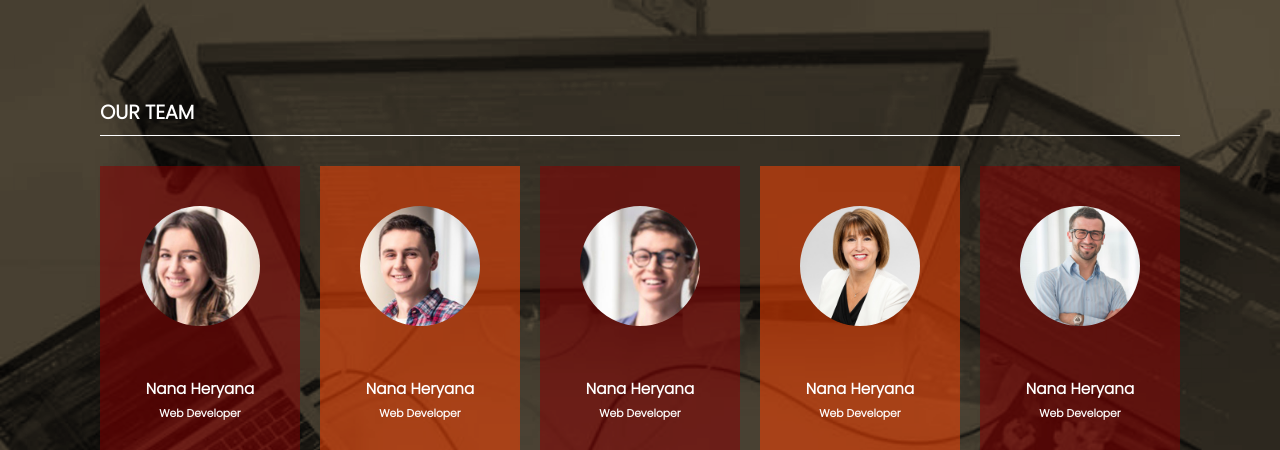
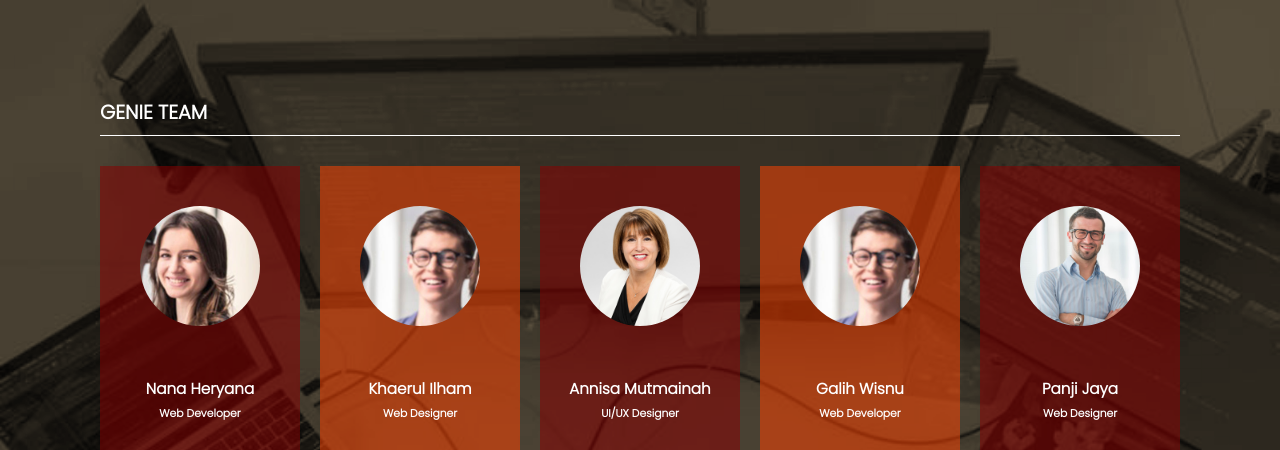
Before and after one commit to nahers24/progate, a plain HTML site: page index.html in a window 1280 px wide. Shown: the top 450 px of the page. Drawn offline with Linux system fonts and the light colour scheme.

Commit message:
Update index.html

```diff
--- a/index.html
+++ b/index.html
@@ -17,7 +17,7 @@
     <div class="teams">
         <div class="container">
             <div class="heading">
-                <h2>OUR TEAM</h2>
+                <h2>GENIE TEAM</h2>
             </div>
 
             <div class="team-list">
@@ -41,11 +41,11 @@
                 <div class="team">
                     <div class="card orange">
                         <div class="image">
-                            <img src="./images/team-2.jpg" alt="">
+                            <img src="./images/team-3.jpg" alt="">
                         </div>
                         <div class="name">
-                            <h3>Nana Heryana</h3>
-                            <h5>Web Developer</h5>
+                            <h3>Khaerul Ilham</h3>
+                            <h5>Web Designer</h5>
                         </div>
                         <div class="social-media">
                                 <a href=""><span class="fab fa-facebook"></span></a>
@@ -58,11 +58,11 @@
                 <div class="team">
                     <div class="card red">
                         <div class="image">
-                            <img src="./images/team-3.jpg" alt="">
+                            <img src="./images/team-4.jpg" alt="">
                         </div>
                         <div class="name">
-                            <h3>Nana Heryana</h3>
-                            <h5>Web Developer</h5>
+                            <h3>Annisa Mutmainah</h3>
+                            <h5>UI/UX Designer</h5>
                         </div>
                         <div class="social-media">
                                 <a href=""><span class="fab fa-facebook"></span></a>
@@ -75,10 +75,10 @@
                 <div class="team">
                     <div class="card orange">
                         <div class="image">
-                            <img src="./images/team-4.jpg" alt="">
+                            <img src="./images/team-3.jpg" alt="">
                         </div>
                         <div class="name">
-                            <h3>Nana Heryana</h3>
+                            <h3>Galih Wisnu</h3>
                             <h5>Web Developer</h5>
                         </div>
                         <div class="social-media">
@@ -95,8 +95,8 @@
                             <img src="./images/team-5.jpg" alt="">
                         </div>
                         <div class="name">
-                            <h3>Nana Heryana</h3>
-                            <h5>Web Developer</h5>
+                            <h3>Panji Jaya</h3>
+                            <h5>Web Designer</h5>
                         </div>
                         <div class="social-media">
                                 <a href=""><span class="fab fa-facebook"></span></a>
```
